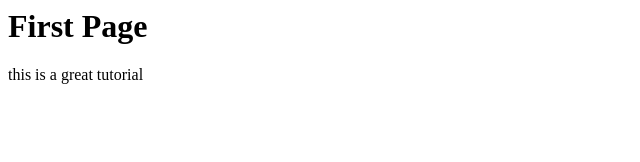
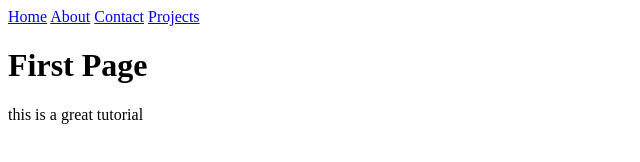
Before and after one commit to johnnylang12/git-course, a plain HTML site: page index.html in a window 1280 px wide. Shown: the whole page, without its empty margins (0-640 px from the left). Drawn offline with Linux system fonts and the light colour scheme.

Commit message:
changed background and added header

```diff
--- a/index.html
+++ b/index.html
@@ -1,5 +1,10 @@
 <html>
-<head></head>
+<head>
+    <a href="/home.html">Home</a>
+    <a href="/about.html">About</a>
+    <a href="/contact.html">Contact</a>
+    <a href="/projects.html">Projects</a>
+</head>
     <body>
         <h1>First Page</h1>
         <p>this is a great tutorial</p>
```
